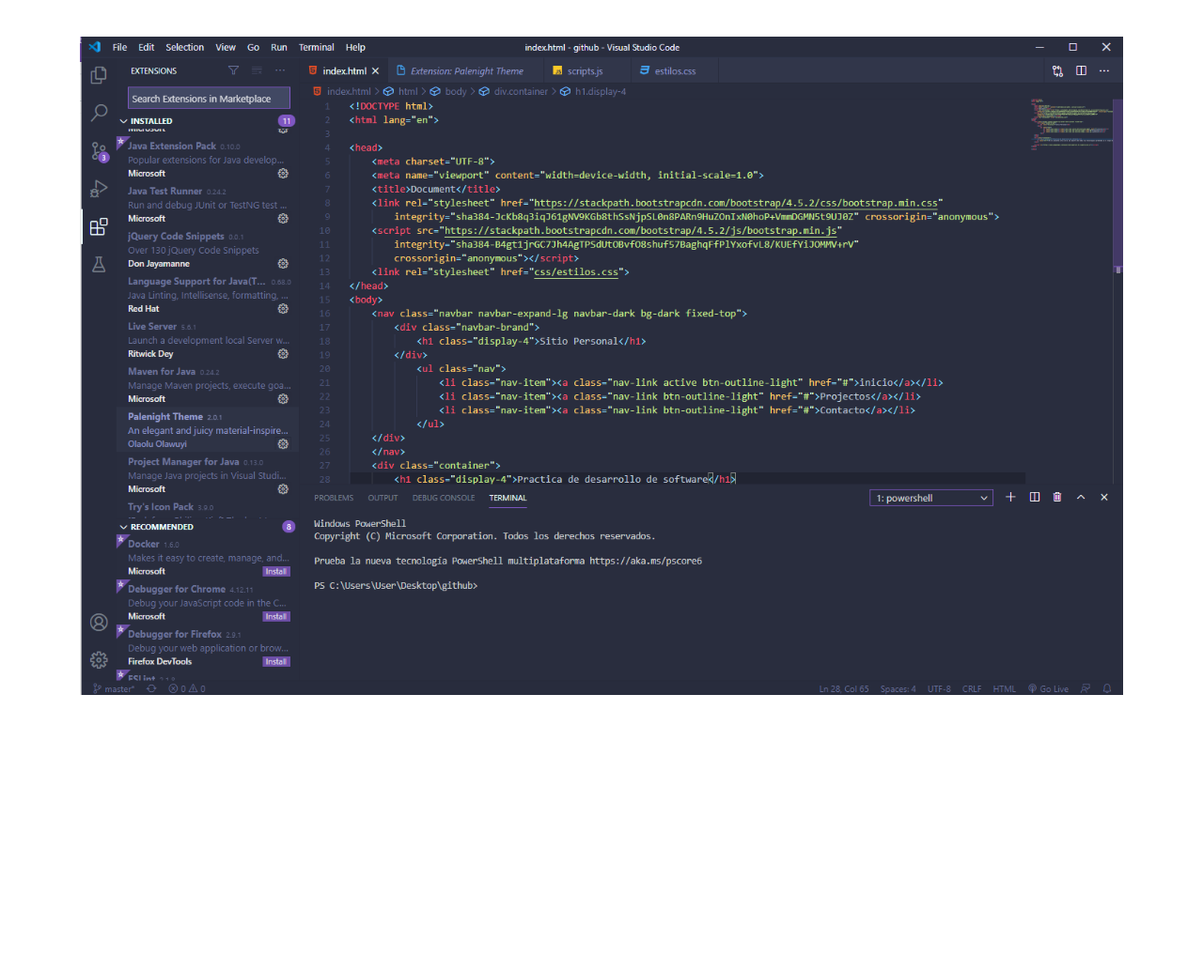
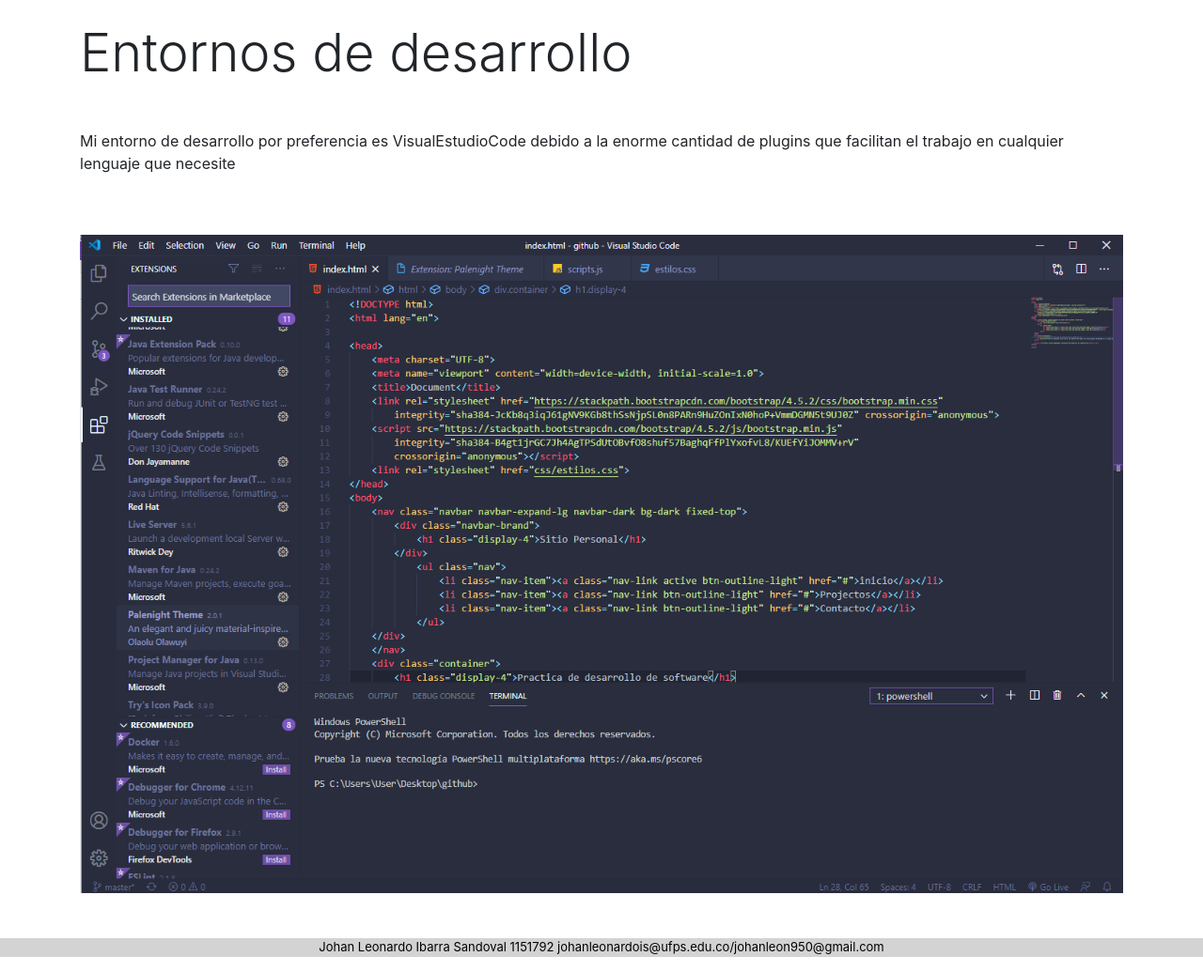
Before and after one commit to JohanLeonardoIbarra/JohanLeonardoIbarra.github.io, a plain HTML site: page index.html in a window 1280 px wide. Shown: the part 340-1375 px from the top of the page at 94% size. Before the commit the page ends 1080 px from the top, so only its background shows below. Drawn offline with nearby package versions, Linux system fonts and the light colour scheme.

Commit message:
inicio mejorado

```diff
--- a/css/estilos.css
+++ b/css/estilos.css
@@ -1,6 +1,12 @@
 
 body{
     margin-top: 10%;
+}
+.footer{
+    background-color: lightgray;
+    color: black;
+    text-align: center;
+    font-size: small;
 }
 @media screen and (max-width: 750px)
 {
--- a/index.html
+++ b/index.html
@@ -27,10 +27,13 @@
     <div class="container">
         <h1 class="display-4">Practica de desarrollo de software</h1>
         <p class="mt-5">En el presente sitio se da una muestra de todas las tecnologias aprendidas a lo largo de la carrera de ingenieria de sistamas, utilizando lenguajes de programacion como java, javascript y python. tambien se incluye el desarrollo de sitios web con tecnologias como jsp, flask, jquery, sql, mysql, html, css y javascript.</p>
+        <h2 class="display-4 mt-5">Entornos de desarrollo</h2>
+        <p class="mt-5">Mi entorno de desarrollo por preferencia es VisualEstudioCode debido a la enorme cantidad de plugins que facilitan el trabajo en cualquier lenguaje que necesite</p>
         <img class="w-100 mt-5" src="img/principal.png" alt="">
-
-
     </div>
+    <footer class="footer mt-5">
+        <p>Johan Leonardo Ibarra Sandoval 1151792 johanleonardois@ufps.edu.co/johanleon950@gmail.com</p>
+    </footer>
 
     <script src="https://ajax.googleapis.com/ajax/libs/jquery/3.5.1/jquery.min.js"></script>
 </body>
```
